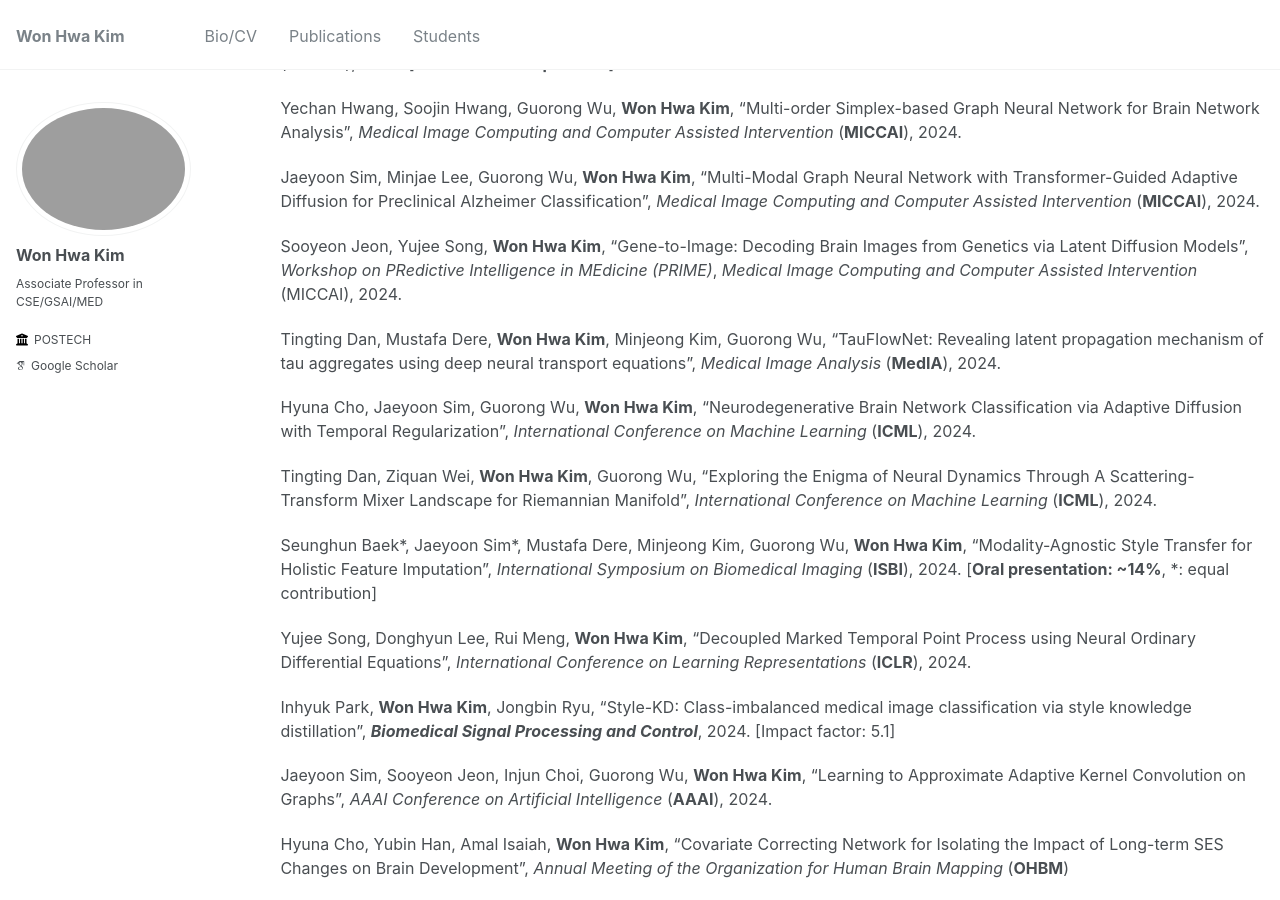
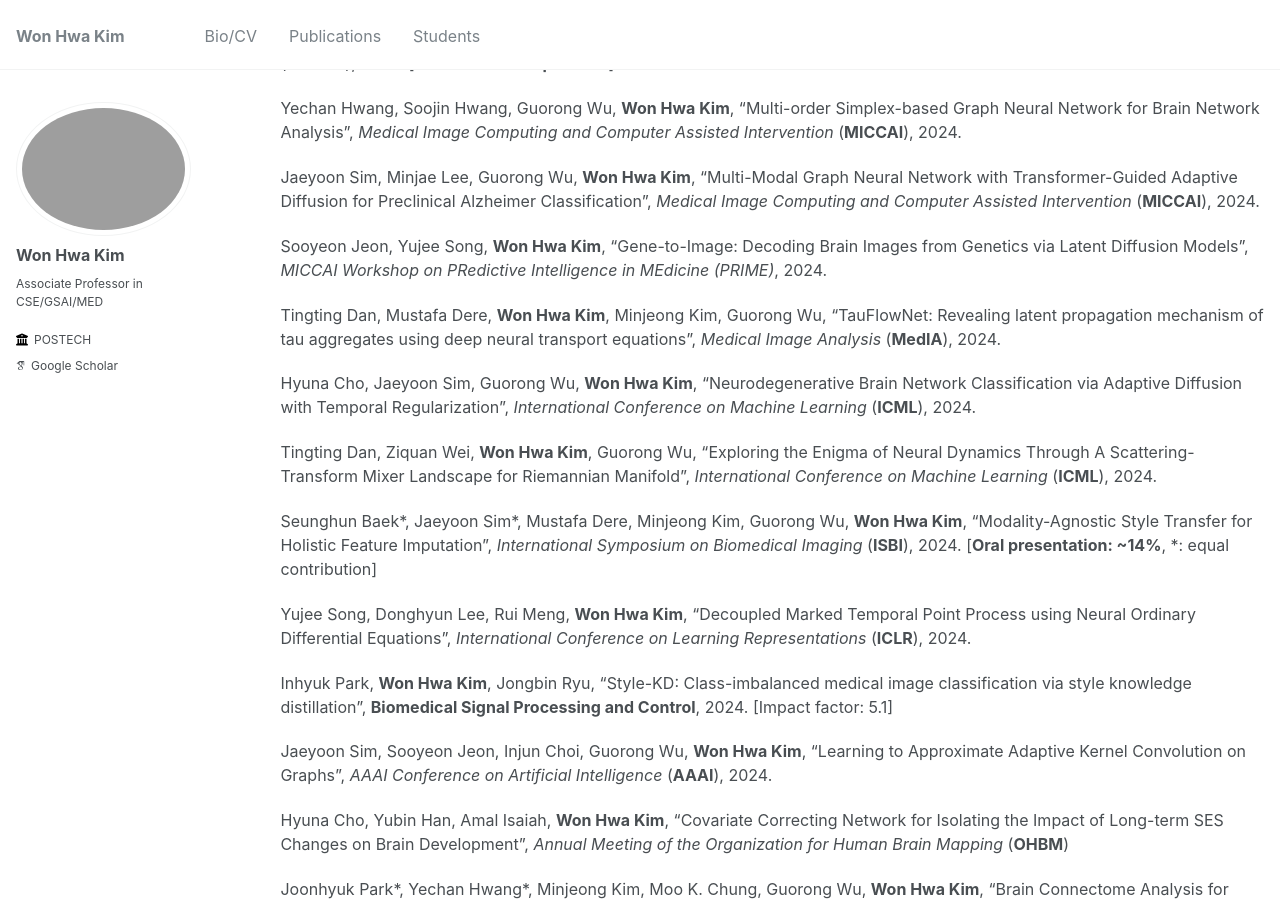
Before and after one commit to wwplato/wwplato.github.io, a Jekyll site: the page built from _pages/publications.md, in a window 1280 px wide and 900 px high, scrolled down 458 px. Built offline with Jekyll 4.4.1, drawn with Linux system fonts in a browser that asks for light colours; some web fonts are replaced.

Commit message:
Update publications.md'

```diff
--- a/_pages/publications.md
+++ b/_pages/publications.md
@@ -24,7 +24,7 @@ Jaeyoon Sim, Minjae Lee, Guorong Wu, **Won Hwa Kim**, "Multi-Modal Graph Neural
 *Medical Image Computing and Computer Assisted Intervention* (**MICCAI**), 2024.
 
 Sooyeon Jeon, Yujee Song, **Won Hwa Kim**, "Gene-to-Image: Decoding Brain Images from Genetics via Latent Diffusion Models",
-*Workshop on PRedictive Intelligence in MEdicine (PRIME)*, *Medical Image Computing and Computer Assisted Intervention* (MICCAI), 2024.
+*MICCAI Workshop on PRedictive Intelligence in MEdicine (PRIME)*, 2024.
 
 Tingting Dan, Mustafa Dere, **Won Hwa Kim**, Minjeong Kim, Guorong Wu, “TauFlowNet: Revealing latent propagation mechanism of tau aggregates using deep neural transport equations”, *Medical Image Analysis* (**MedIA**), 2024.
 
@@ -36,7 +36,7 @@ Seunghun Baek\*, Jaeyoon Sim\*, Mustafa Dere, Minjeong Kim, Guorong Wu, **Won Hw
 
 Yujee Song, Donghyun Lee, Rui Meng, **Won Hwa Kim**, “Decoupled Marked Temporal Point Process using Neural Ordinary Differential Equations”, *International Conference on Learning Representations* (**ICLR**), 2024.
 
-Inhyuk Park, **Won Hwa Kim**, Jongbin Ryu, “Style-KD: Class-imbalanced medical image classification via style knowledge distillation”, ___Biomedical Signal Processing and Control___, 2024. [Impact factor: 5.1]
+Inhyuk Park, **Won Hwa Kim**, Jongbin Ryu, “Style-KD: Class-imbalanced medical image classification via style knowledge distillation”, **Biomedical Signal Processing and Control**, 2024. [Impact factor: 5.1]
 
 Jaeyoon Sim, Sooyeon Jeon, Injun Choi, Guorong Wu, **Won Hwa Kim**, “Learning to Approximate Adaptive Kernel Convolution on Graphs”, *AAAI Conference on Artificial Intelligence* (**AAAI**), 2024.
 
```
